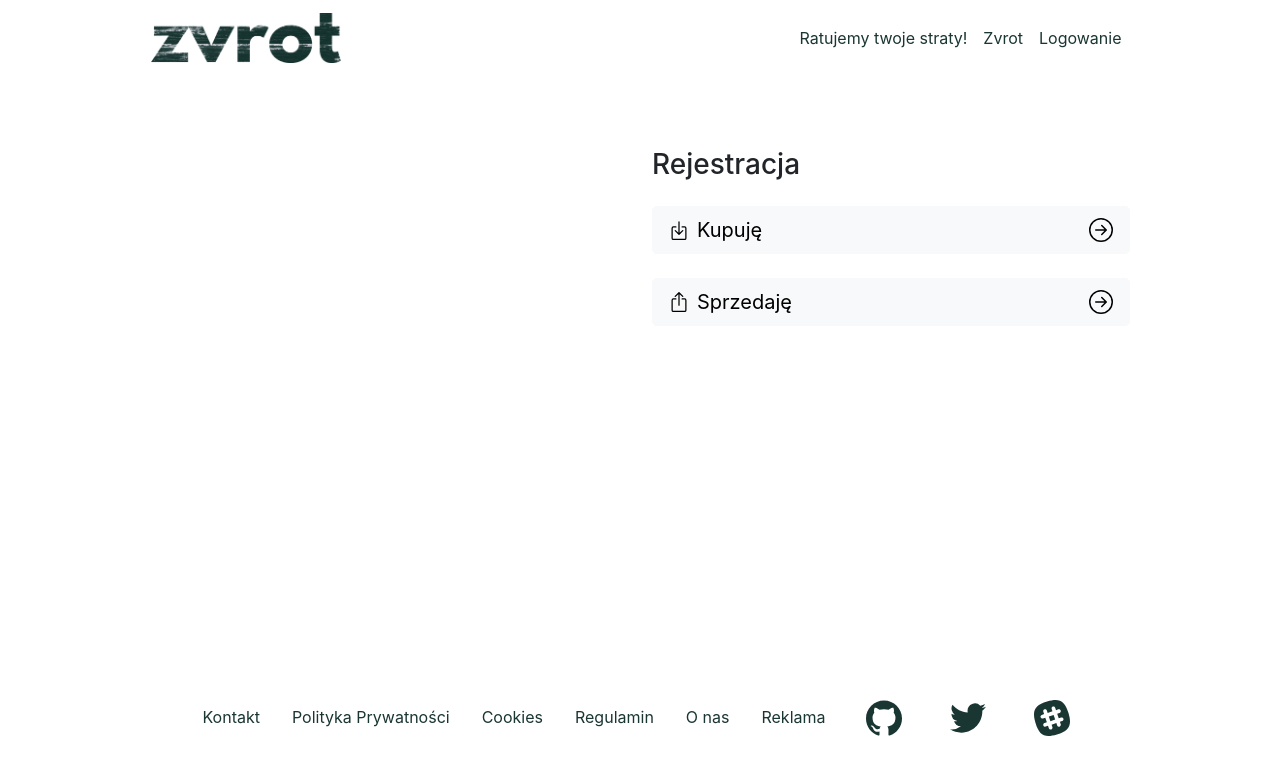
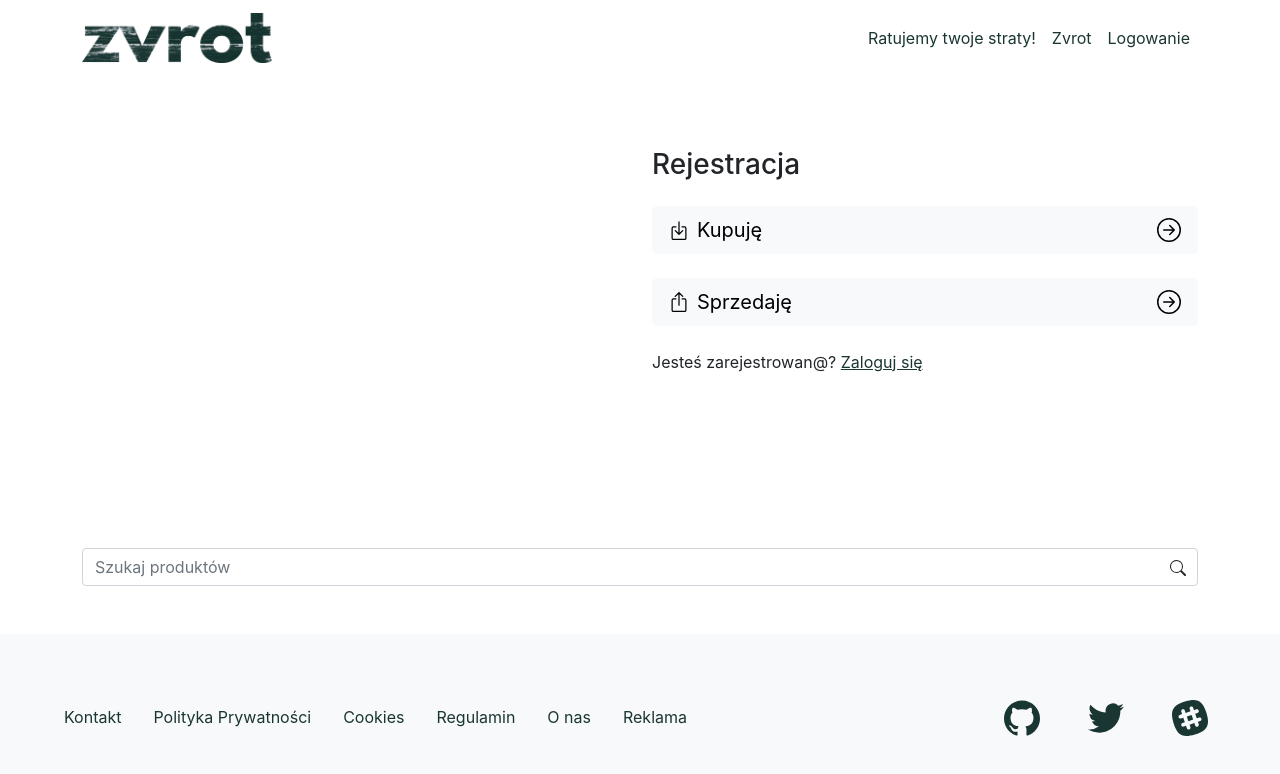
Before and after one commit to Motshe/zvrot, a React (Create React App) app in the folder zvrot/: page / in a window 1280 px wide. Shown: the top 774 px of the page. Built offline with nearby package versions, Linux system fonts and the light colour scheme.

Commit message:
feat: form

```diff
--- a/zvrot/public/index.html
+++ b/zvrot/public/index.html
@@ -26,9 +26,9 @@
     -->
     <title>ZVROT</title>
   </head>
-  <body class="d-flex h-100 text-center bg-white text-dark">
+  <body class="d-flex h-100 w-100 text-center bg-white text-dark">
     <noscript>You need to enable JavaScript to run this app.</noscript>
-    <div id="root" class="mx-auto flex-column d-flex"></div>
+    <div id="root" class="flex-column d-flex w-100"></div>
     <!--
       This HTML file is a template.
       If you open it directly in the browser, you will see an empty page.
--- a/zvrot/src/App.scss
+++ b/zvrot/src/App.scss
@@ -75,3 +75,13 @@ li {
 a {
   color: $main-color !important;
 }
+
+.search {
+  position: relative;
+}
+
+.search svg {
+  position: absolute;
+  top: 12px;
+  right: 24px
+}
--- a/zvrot/src/components/Footer/index.js
+++ b/zvrot/src/components/Footer/index.js
@@ -6,7 +6,7 @@ function Footer() {
     const items = [ "Kontakt", "Polityka Prywatności", "Cookies", "Regulamin", "O nas", "Reklama"];
 
     return (
-        <footer className="mt-auto bd-footer p-3 p-md-5 mt-5 bg-white text-center text-sm-left d-flex justify-content-between">
+        <footer className="mt-auto bd-footer p-3 p-md-5 mt-5 bg-light text-center text-sm-left d-flex justify-content-between">
                 <Nav className="navbar justify-content-start">
                     {items.map((item, i) => {
                         return <FooterItem key={item} text={item} />
--- a/zvrot/src/components/Main/index.js
+++ b/zvrot/src/components/Main/index.js
@@ -3,7 +3,8 @@ import { Button, Col, Container, Form, Image, Row } from 'react-bootstrap'
 
 function Main() {
     return (
-        <Container className="mt-5 text-start">
+        <Container className="mt-5 text-start d-flex flex-column h-100">
+
             <Row>
                 <Col xs={12} md={6}>
                     {/* <Image fluid src="/assets/logo-no-bg.png"/> */}
@@ -11,7 +12,7 @@ function Main() {
                 <Col xs={12} md={6}>
                     <h3 className="my-4">Rejestracja</h3>
                     <div className="d-grid gap-4">
-                    <Button variant="light" size="lg" className="d-flex justify-content-between align-items-center">
+                        <Button variant="light" size="lg" className="d-flex justify-content-between align-items-center">
                             <svg xmlns="http://www.w3.org/2000/svg" width="20" height="20" fill="currentColor" class="bi bi-box-arrow-in-down" viewBox="0 0 16 16">
                                 <path fill-rule="evenodd" d="M3.5 6a.5.5 0 0 0-.5.5v8a.5.5 0 0 0 .5.5h9a.5.5 0 0 0 .5-.5v-8a.5.5 0 0 0-.5-.5h-2a.5.5 0 0 1 0-1h2A1.5 1.5 0 0 1 14 6.5v8a1.5 1.5 0 0 1-1.5 1.5h-9A1.5 1.5 0 0 1 2 14.5v-8A1.5 1.5 0 0 1 3.5 5h2a.5.5 0 0 1 0 1h-2z"/>
                                 <path fill-rule="evenodd" d="M7.646 11.854a.5.5 0 0 0 .708 0l3-3a.5.5 0 0 0-.708-.708L8.5 10.293V1.5a.5.5 0 0 0-1 0v8.793L5.354 8.146a.5.5 0 1 0-.708.708l3 3z"/>
@@ -31,9 +32,21 @@ function Main() {
                                     <path fill-rule="evenodd" d="M1 8a7 7 0 1 0 14 0A7 7 0 0 0 1 8zm15 0A8 8 0 1 1 0 8a8 8 0 0 1 16 0zM4.5 7.5a.5.5 0 0 0 0 1h5.793l-2.147 2.146a.5.5 0 0 0 .708.708l3-3a.5.5 0 0 0 0-.708l-3-3a.5.5 0 1 0-.708.708L10.293 7.5H4.5z"/>
                                 </svg>
                         </Button>
-                        </div>
+                        <p>
+                            Jesteś zarejestrowan@? <a href="#">Zaloguj się</a>
+                        </p>
+                    </div>
                 </Col>
             </Row>
+            <Row className="mt-auto">
+                <div class="search my-5">
+                    <svg xmlns="http://www.w3.org/2000/svg" width="16" height="16" fill="currentColor" class="bi bi-search" viewBox="0 0 16 16">
+                        <path d="M11.742 10.344a6.5 6.5 0 1 0-1.397 1.398h-.001c.03.04.062.078.098.115l3.85 3.85a1 1 0 0 0 1.415-1.414l-3.85-3.85a1.007 1.007 0 0 0-.115-.1zM12 6.5a5.5 5.5 0 1 1-11 0 5.5 5.5 0 0 1 11 0z"/>
+                    </svg>
+                    <input type="text" class="form-control" placeholder="Szukaj produktów"></input>
+                </div>
+            </Row>
+
         </Container>
     )
 }
```
